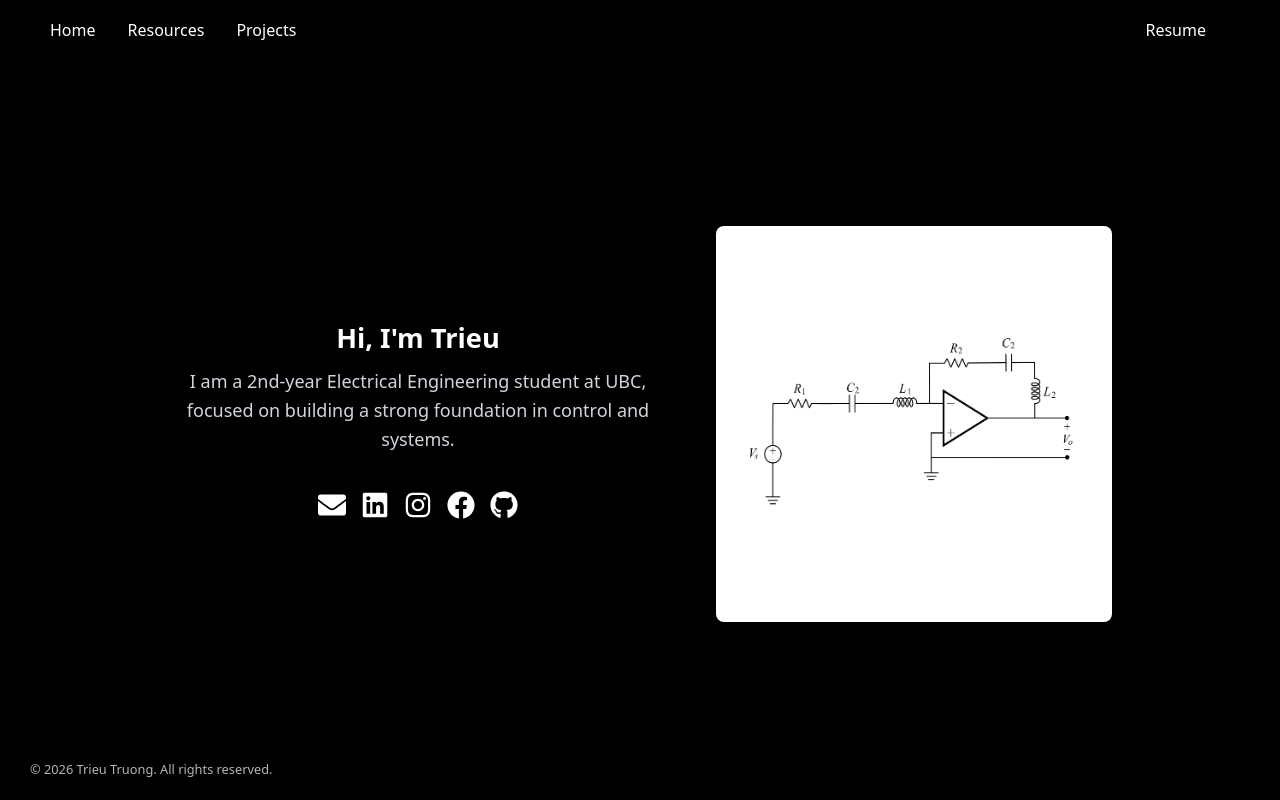
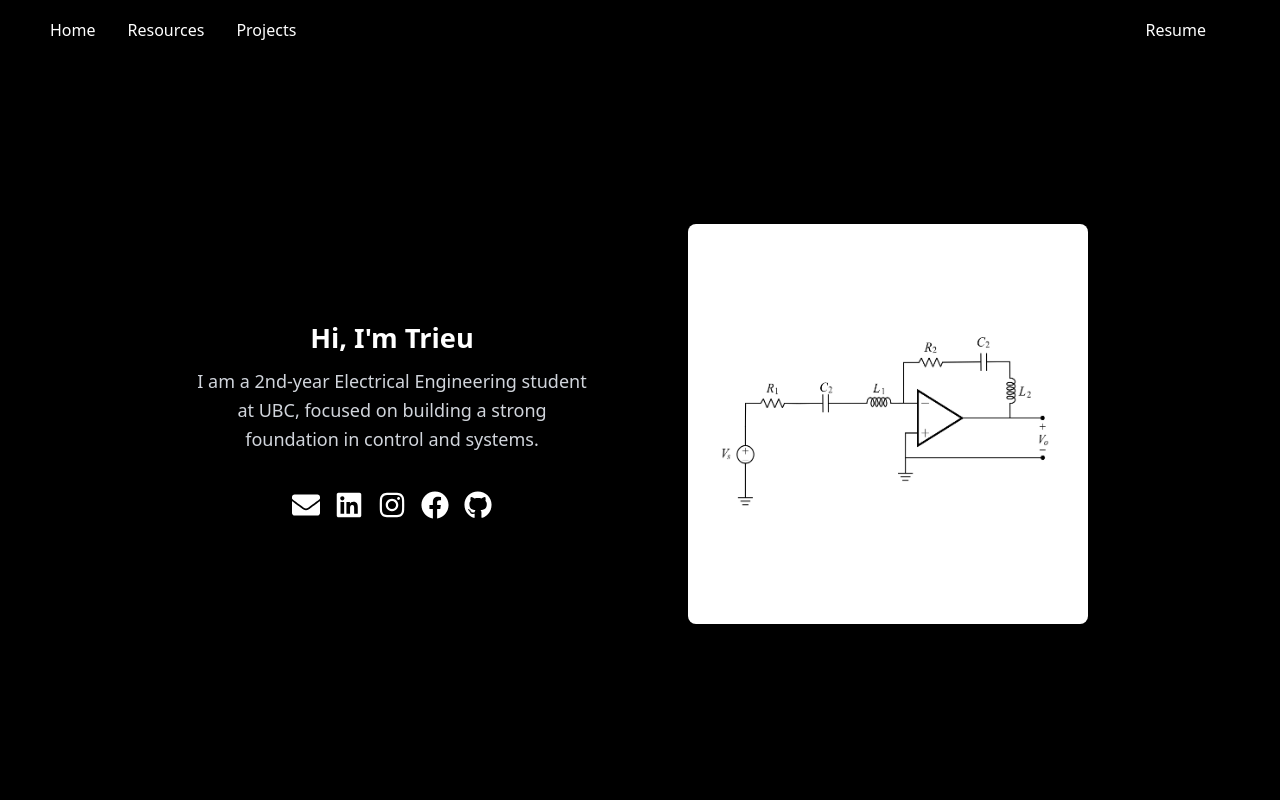
Before and after one commit to ttrieu2025/personal-website, a React (Vite) app: page / in a window 1280 px wide. Built offline with nearby package versions, Linux system fonts and the light colour scheme.

Commit message:
fix: Update Home

```diff
--- a/src/App.jsx
+++ b/src/App.jsx
@@ -85,10 +85,6 @@ function App() {
         <Route path="/projects" element={<Projects />} />
       </Routes>
 
-      {/* FOOTER */}
-      <footer className="footer text-center py-4">
-        <small>© 2026 Trieu Truong. All rights reserved.</small>
-      </footer>
     </>
   )
 }
--- a/src/Pages/Home.jsx
+++ b/src/Pages/Home.jsx
@@ -7,10 +7,10 @@ function Home() {
 
       <div className="p-10 max-w-12xl w-5xl">
 
-        <div className="intro flex flex-col md:flex-row gap-12 items-center">
+        <div className="intro flex flex-col  rounded-lg md:flex-row gap-12 items-center">
 
           {/* Left column: text + social icons */}
-          <div className="flex flex-col gap-6">
+          <div className="flex flex-col gap-6 p-6 rounded-xl max-w-md w-full ">
             <div className="intro-text flex flex-col gap-4 text-white">
               <h2 className="font-bold text-3xl">Hi, I'm Trieu</h2>
               <p className="text-lg leading-relaxed text-gray-300">
@@ -20,7 +20,7 @@ function Home() {
             </div>
 
             {/* Social links */}
-            <div className="social-links flex gap-6 mt-2">
+           <div className="social-links flex gap-6 mt-2">
               <a href="mailto:cattrieutruongminh@gmail.com" target="_blank" rel="noopener noreferrer">
                 <FaEnvelope size={28} color="#ffffff" className="hover:text-white transition-colors" />
               </a>
```
Also changed, not shown: src/components/profile.svg.
